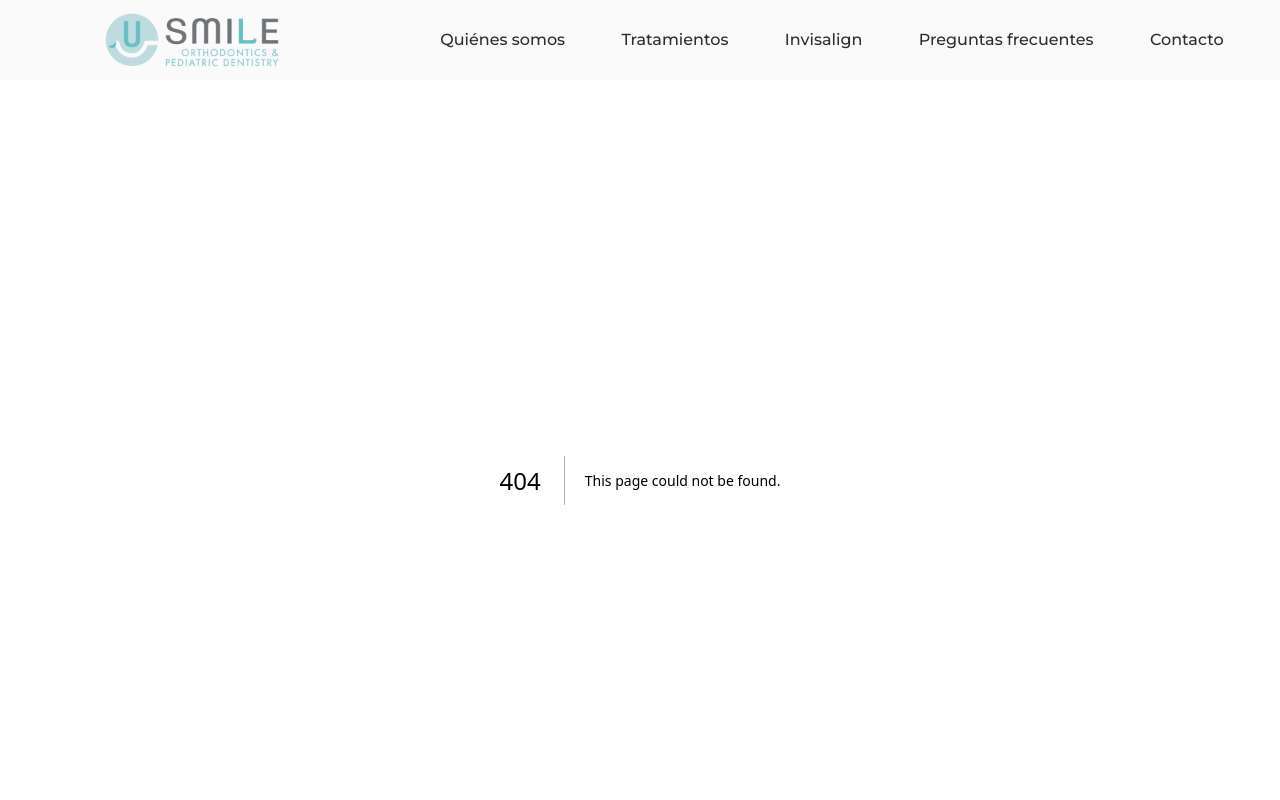
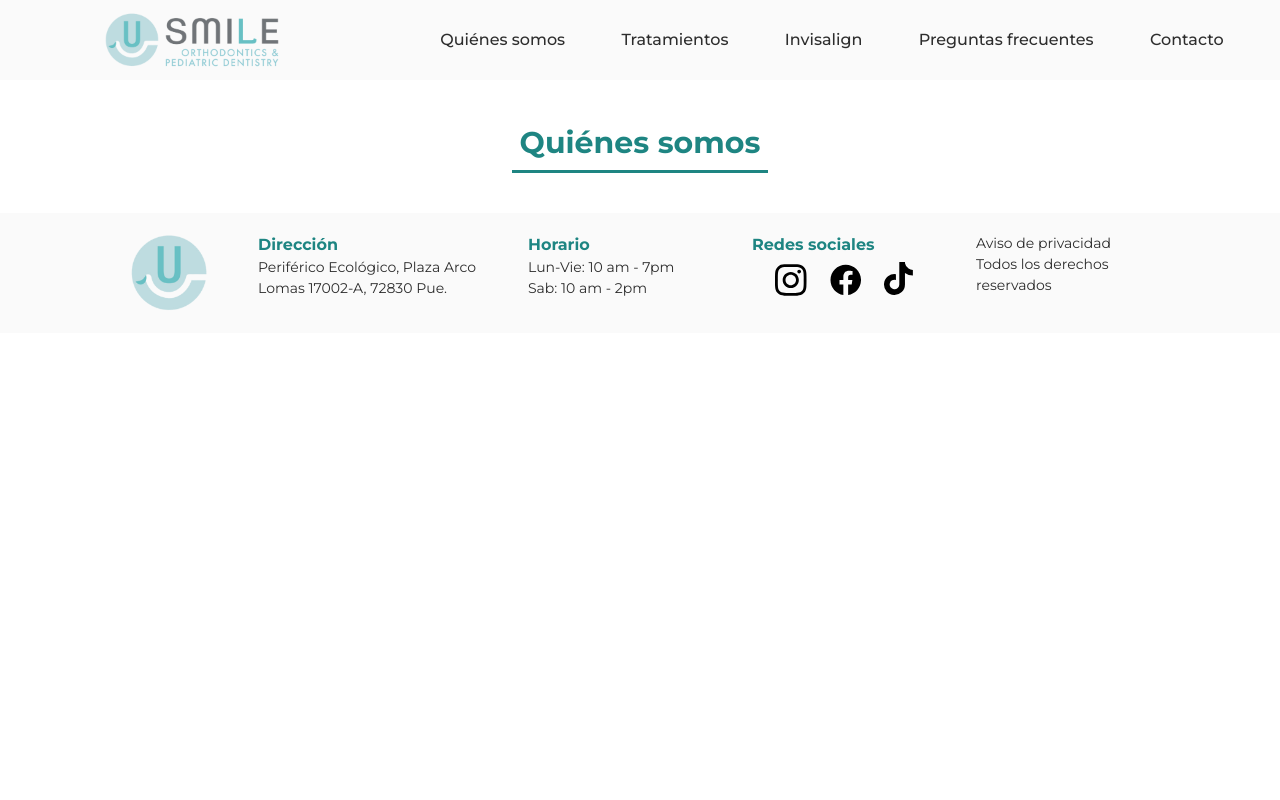
Before and after one commit to JAngelGC/u-smile-website, a Next.js app: page /quienes-somos in a window 1280 px wide. Before the commit this address had no page. Shown: the top 800 px of the page. Built offline with nearby package versions, Linux system fonts and the light colour scheme.

Commit message:
Adding title ui component

```diff
--- /dev/null
+++ b/src/components/ui/SectionTitle.module.css
@@ -0,0 +1,21 @@
+.section-title {
+  display: flex;
+  flex-direction: column;
+  align-items: center;
+  margin: 4rem 0;
+}
+
+.section-title h1 {
+  font-size: var(--fs-title);
+  color: var(--main-color);
+  text-align: center;
+  padding-bottom: 0.5rem;
+}
+
+.section-title hr {
+  width: 20%;
+  height: 0.25rem;
+
+  border: none;
+  background-color: var(--main-color);
+}
--- /dev/null
+++ b/src/components/ui/SectionTitle.tsx
@@ -0,0 +1,12 @@
+import classes from "./SectionTitle.module.css";
+
+const SectionTitle: React.FC<{ title: string }> = (props) => {
+  return (
+    <section className={classes["section-title"]}>
+      <h1>{props.title}</h1>
+      <hr />
+    </section>
+  );
+};
+
+export default SectionTitle;
--- /dev/null
+++ b/src/pages/quienes-somos/index.tsx
@@ -0,0 +1,11 @@
+import SectionTitle from "@/components/ui/SectionTitle";
+
+const aboutPage = () => {
+  return (
+    <>
+      <SectionTitle title="Quiénes somos" />
+    </>
+  );
+};
+
+export default aboutPage;
```
